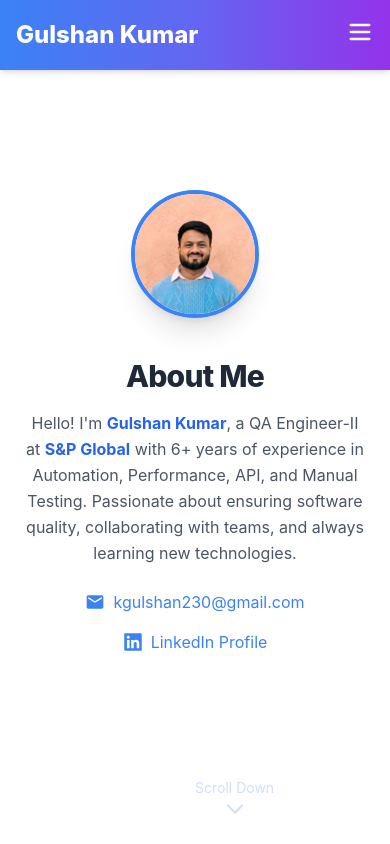
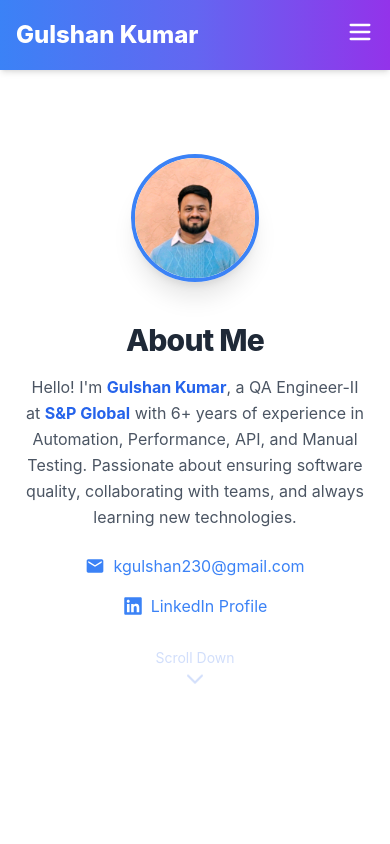
Before and after one commit to im-gulshan/Gulshan-Portfolio, a React (Create React App) app: page / in a window 390 px wide. Shown: the top 844 px of the page. Built offline with nearby package versions, Linux system fonts and the light colour scheme.

Commit message:
Fixed mobile scroll down

```diff
--- a/src/components/About.jsx
+++ b/src/components/About.jsx
@@ -95,25 +95,24 @@ const About = () => {
               <span>LinkedIn Profile</span>
             </a>
           </motion.div>
-        </motion.div>
-      </div>
 
-      {/* Scroll Down Indicator */}
+          {/* Mobile-only scroll down indicator below LinkedIn */}
           {showScrollIndicator && (
             <motion.div
               initial={{ opacity: 0, y: 10 }}
               animate={{ opacity: 1, y: [10, 0, 10] }}
               transition={{ duration: 1.5, repeat: Infinity }}
-          className="absolute bottom-6 left-1/2 transform -translate-x-1/2"
+              className="block sm:hidden mt-6 text-blue-600 text-sm flex flex-col items-center pointer-events-none"
             >
-          <div className="text-blue-600 text-sm flex flex-col items-center pointer-events-none">
               <span>Scroll Down</span>
               <svg className="w-6 h-6 mt-1 animate-bounce" fill="none" stroke="currentColor" strokeWidth="2" viewBox="0 0 24 24">
                 <path strokeLinecap="round" strokeLinejoin="round" d="M19 9l-7 7-7-7" />
               </svg>
-          </div>
             </motion.div>
           )}
+
+        </motion.div>
+      </div>
     </section>
   );
 };
```
Lines whose indentation alone changed are shown as unchanged.
